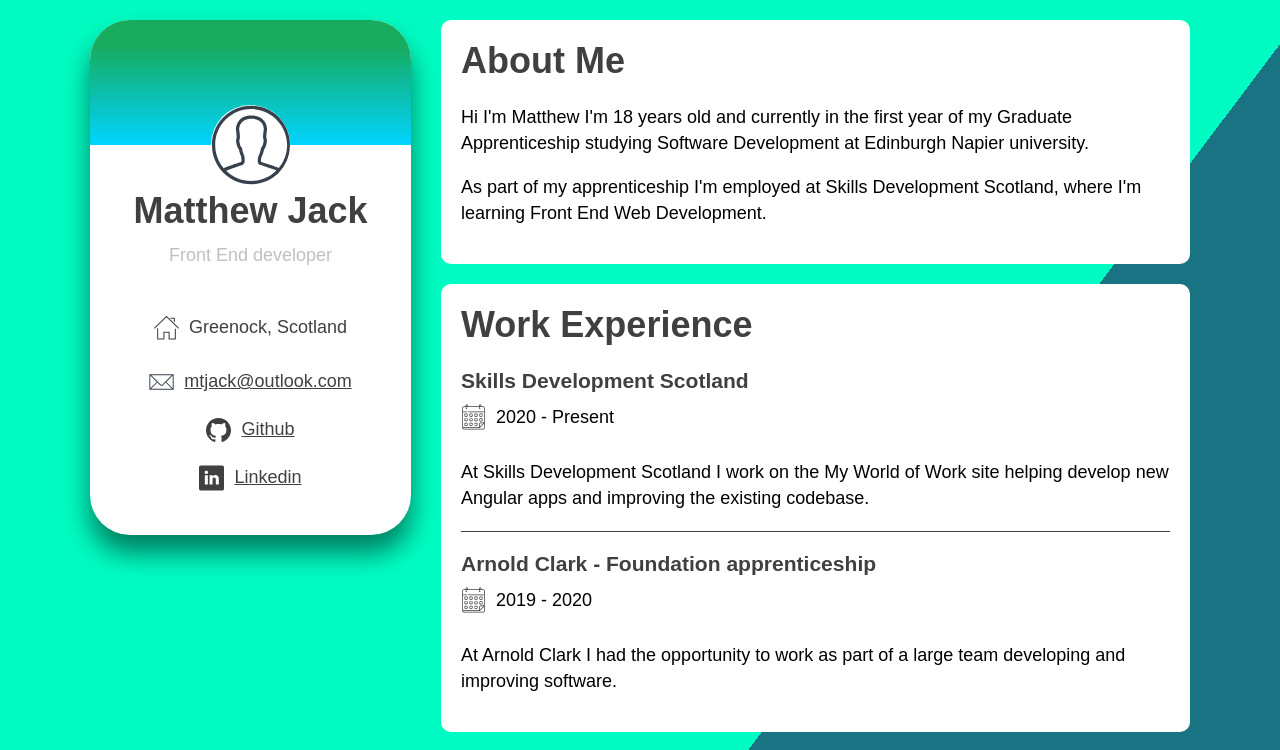
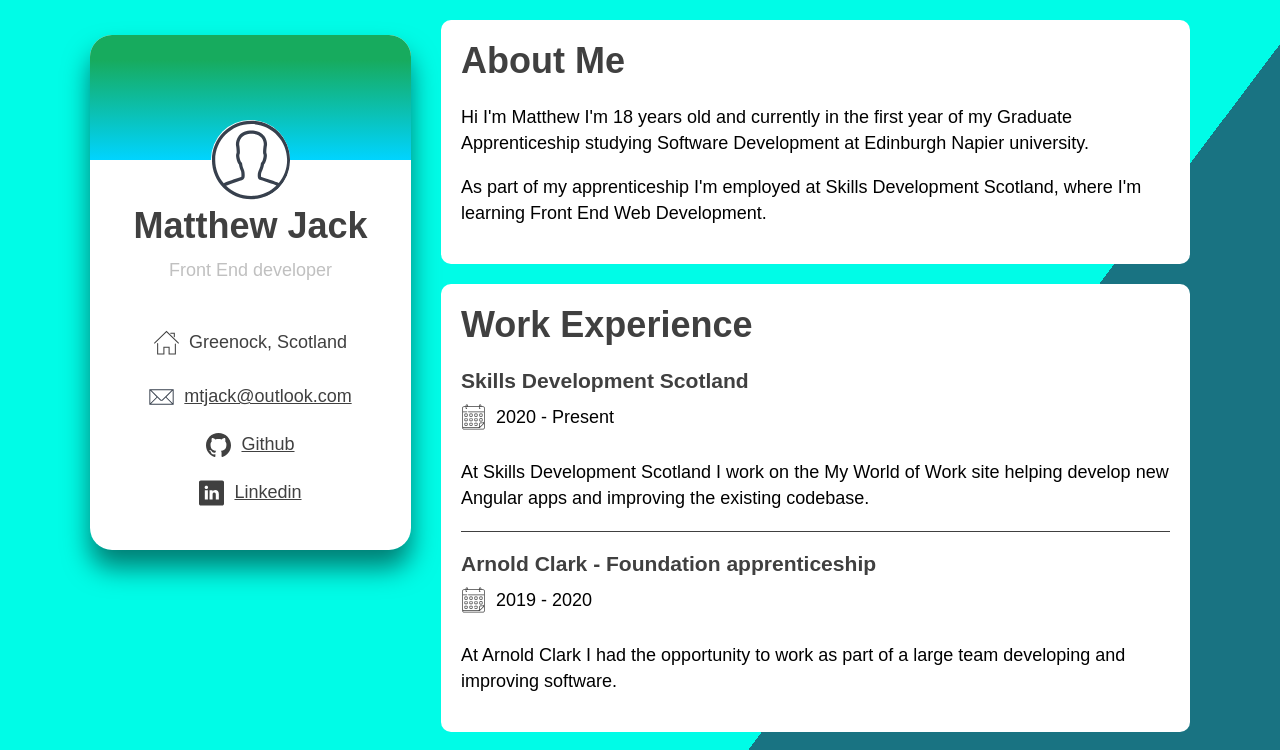
Before and after one commit to mtjack/portfolio, a website: page index.html in a window 1280 px wide. Shown: the top 750 px of the page. Drawn offline with Linux system fonts and the light colour scheme.

Commit message:
block update

```diff
--- a/styles/src/components/card.scss
+++ b/styles/src/components/card.scss
@@ -9,7 +9,7 @@
 
    @media screen and (min-width: 768px){
         box-shadow: 0px 1rem 1.5rem rgba(black, 0.5);
-        border-radius: rem(40px);
+        border-radius: rem(22px);
    }
 
    &__banner {
--- a/styles/src/components/left-col.scss
+++ b/styles/src/components/left-col.scss
@@ -2,13 +2,13 @@
     display: flex;
     flex-basis: 30%;
     max-height: rem(515px);
-    margin: 0 0 rem(15px) 0;
+    margin: rem(15px) 0 rem(15px) 0;
     padding: 0;
-    background-color: white;
+    background-color: #ffffff;
 
     @media screen and (min-width: 768px){
         margin-right: rem(30px);
-        border-radius: rem(40px);
+        border-radius: rem(22px);
     }
 
 }
--- a/styles/src/objects/layout.scss
+++ b/styles/src/objects/layout.scss
@@ -1,5 +1,5 @@
 .layout {
-    background: linear-gradient(127deg, rgba(0,252,194,1) 50%, rgba(25,115,130,1) 50%);
+    background: linear-gradient(127deg, rgb(0, 252, 231) 50%, rgba(25,115,130,1) 50%);
     background-size: cover;
     min-height: 100vh;
 
```
Also changed, not shown: styles/dist/components/all.css, styles/dist/components/card.css, styles/dist/components/left-col.css, styles/dist/objects/all.css, styles/dist/objects/layout.css, styles/dist/styles.css.
